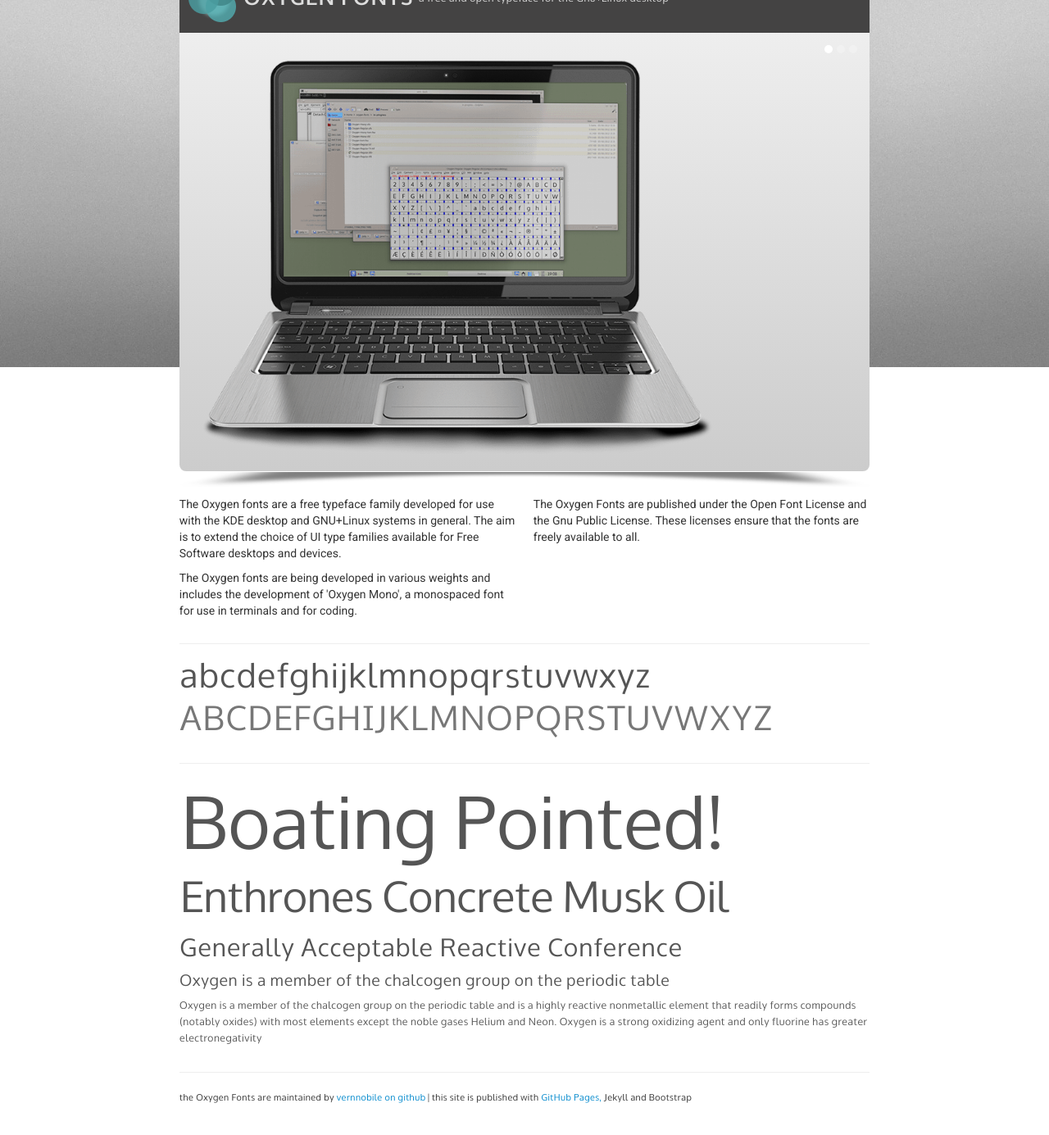
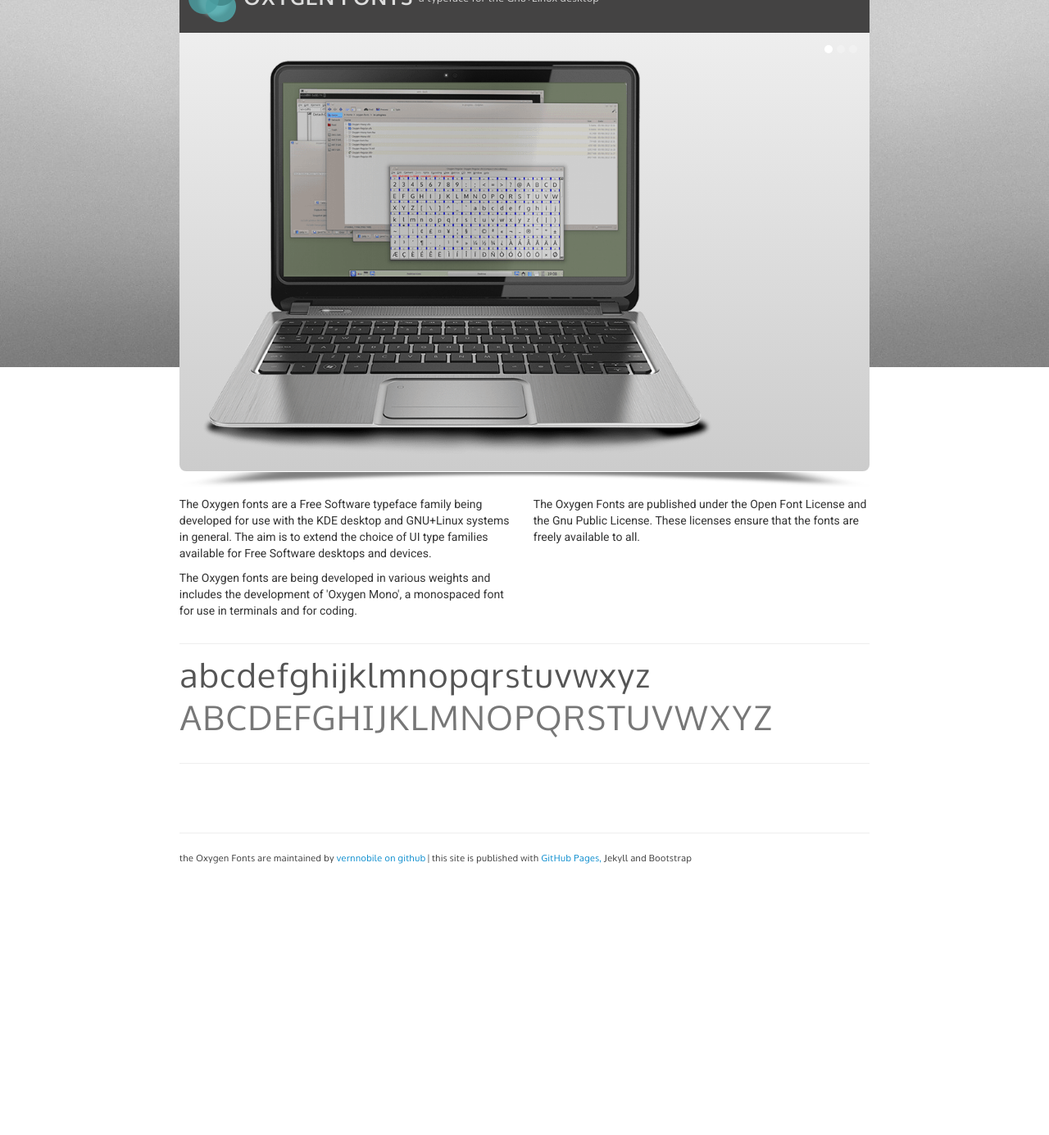
Before and after one commit to vernnobile/oxygenfont.com, a Jekyll site: the page built from index.md, in a window 1280 px wide and 1400 px high, scrolled down 94 px. Shown: the top 1385 px of the window at 82% size. Built offline with Jekyll 4.4.1, drawn with Linux system fonts in a browser that asks for light colours; after the commit the page ends 1202 px from its top, so only the background shows below that; some of the changed text lies outside the part shown.

Commit message:
progress

```diff
--- a/_includes/header-masthead.html
+++ b/_includes/header-masthead.html
@@ -2,6 +2,6 @@
 <div class="mainheader">
 <img style="margin-bottom:1px" src="assets/images/black42042.png"/>
 <span style="line-height:0;font-family:'oxygensansbold';font-size:1.9em;vertical-align:middle;">OXYGEN FONTS</span>
-<span style="vertical-align:middle;line-height:0;margin-left:3px;font-family:'oxygensansbook';font-size:0.9em;"> a free and open typeface for the Gnu+Linux desktop</span>
+<span style="vertical-align:middle;line-height:0;margin-left:3px;font-family:'oxygensansbook';font-size:0.9em;"> a typeface for the Gnu+Linux desktop</span>
 </div>
         <!-- end header -->
--- a/_includes/readme.html
+++ b/_includes/readme.html
@@ -1,6 +1,6 @@
  <div class="row-fluid">
  <div class="span6">
-<p style="font-family:'Roboto'">The Oxygen fonts are a free typeface family developed for use with the KDE desktop and GNU+Linux systems in general. The aim is to extend the choice of UI type families available for Free Software desktops and devices.</p>
+<p style="font-family:'Roboto'">The Oxygen fonts are a Free Software typeface family being developed for use with the KDE desktop and GNU+Linux systems in general. The aim is to extend the choice of UI type families available for Free Software desktops and devices.</p>
 <p style="font-family:'Roboto'"> The Oxygen fonts are being developed in various weights and includes the development of 'Oxygen Mono', a monospaced font for use in terminals and for coding.</p>
 
 </div>
--- a/_includes/specimen.html
+++ b/_includes/specimen.html
@@ -1,9 +1,9 @@
 <div class="row-fluid">
 <div class="span12 specimen">
-<p style="letter-spacing:-3px;line-height:1em;font-size:6.5em;">Boating Pointed!</p>
+<!-- <p style="letter-spacing:-3px;line-height:1em;font-size:6.5em;">Boating Pointed!</p>
 <p style="letter-spacing:-2px;line-height:1.2em;font-size:3.8em;">Enthrones Concrete Musk Oil</p>
 <p style="line-height:1.2em;font-size:2.2em;">Generally Acceptable Reactive Conference</p>
 <p style="font-size:1.4em;">Oxygen is a member of the chalcogen group on the periodic table</p>
-<p style="font-size:0.9em;">Oxygen is a member of the chalcogen group on the periodic table and is a highly reactive nonmetallic element that readily forms compounds (notably oxides) with most elements except the noble gases Helium and Neon. Oxygen is a strong oxidizing agent and only fluorine has greater electronegativity</p>
+<p style="font-size:0.9em;">Oxygen is a member of the chalcogen group on the periodic table and is a highly reactive nonmetallic element that readily forms compounds (notably oxides) with most elements except the noble gases Helium and Neon. Oxygen is a strong oxidizing agent and only fluorine has greater electronegativity</p> -->
 </div>
 </div>
```
Also changed, not shown: 1 other file.
